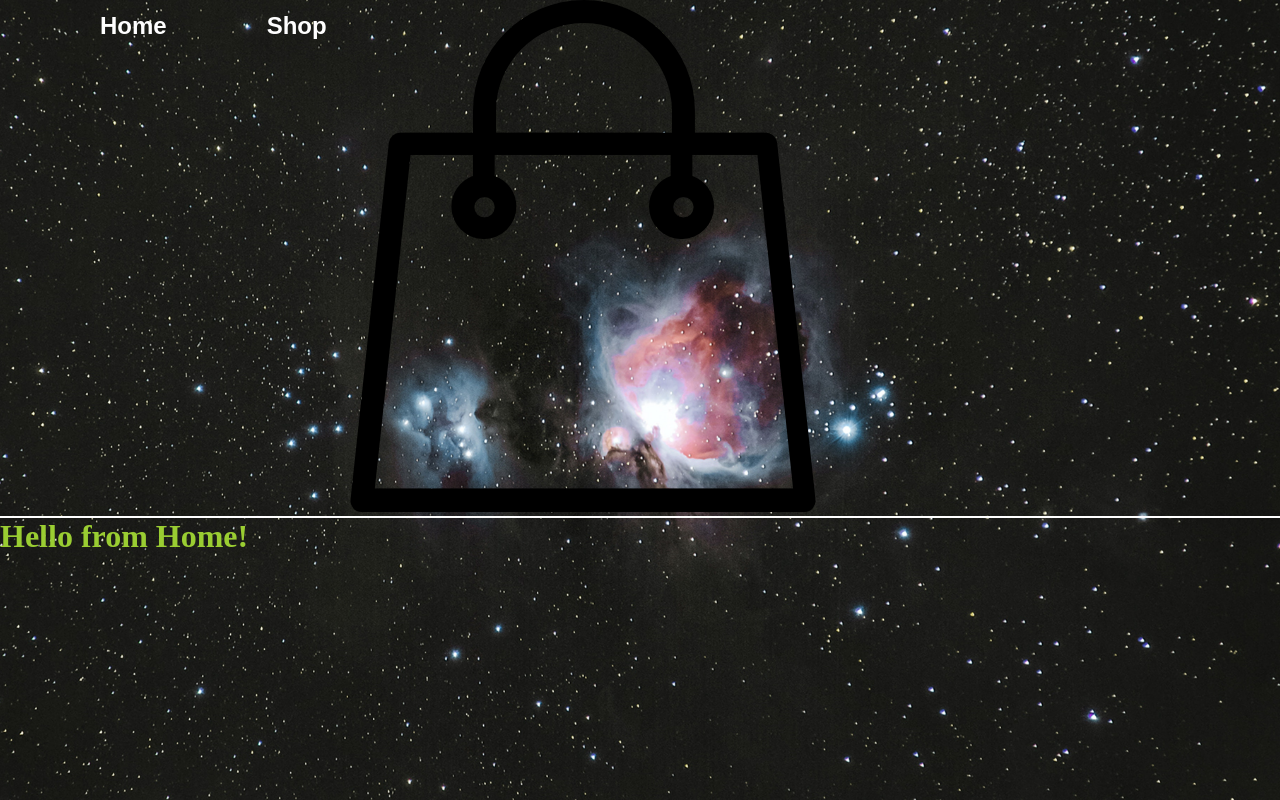
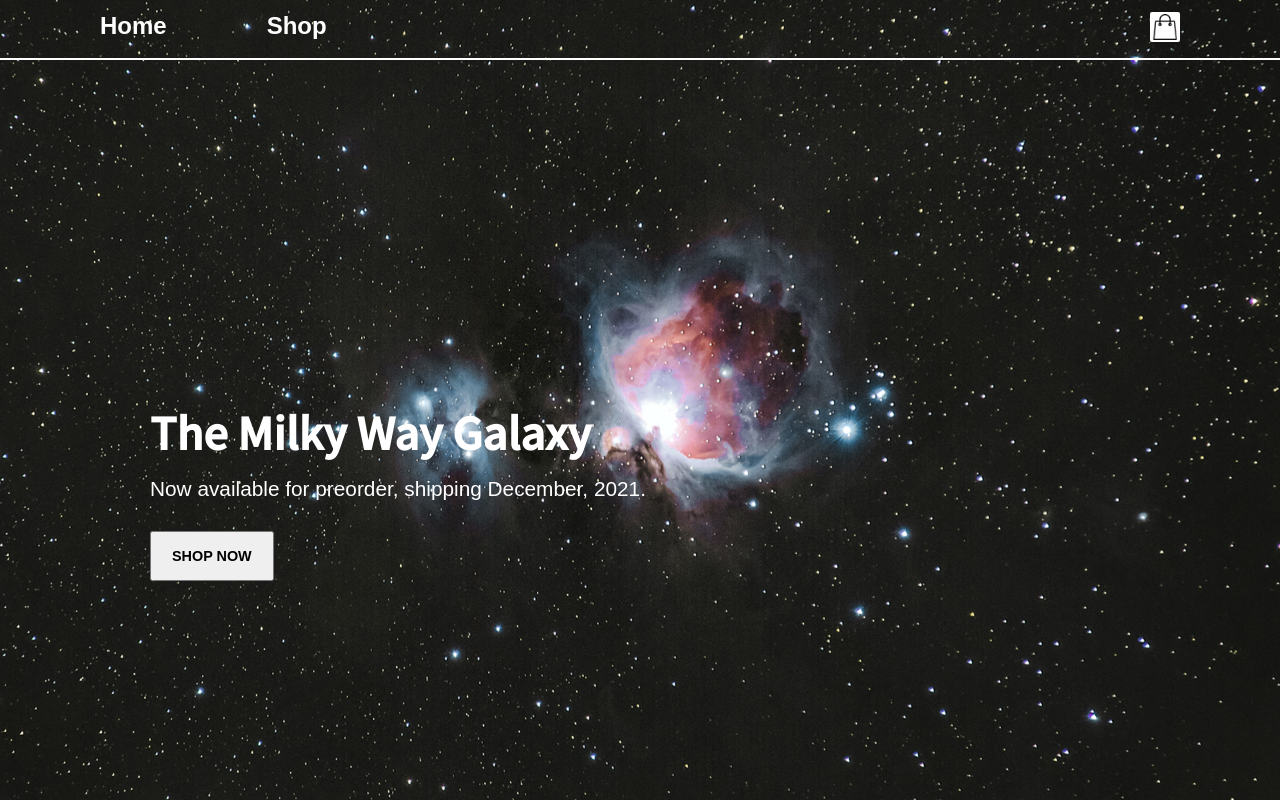
Before and after one commit to siddharth-stn/Shopping-Cart, a React (Create React App) app: page / in a window 1280 px wide. Built offline with nearby package versions, Linux system fonts and the light colour scheme.

Commit message:
Home page styling done

```diff
--- a/src/App.css
+++ b/src/App.css
@@ -1,3 +1,5 @@
+@import url("https://fonts.googleapis.com/css2?family=Noto+Sans+JP:wght@500&display=swap");
+
 * {
   padding: 0px;
   margin: 0px;
@@ -28,10 +30,22 @@ nav > li {
   margin-bottom: 10px;
 }
 
-nav > li:last-child {
+img {
+  width: 30px;
+  height: 30px;
+  background-color: white;
+  padding: 2px;
+  border-radius: 2px;
+}
+
+nav > li:nth-child(2) {
   margin-left: 100px;
 }
 
+nav > li:nth-child(3) {
+  margin-left: auto;
+  margin-right: 100px;
+}
 
 nav > li > a {
   text-decoration: none;
@@ -47,6 +61,34 @@ nav > li > a:hover {
   color: black;
 }
 
-h1 {
-  color: yellowgreen;
+#homeWrapDiv {
+  position: absolute;
+  display: flex;
+  flex-direction: column;
+  height: 120px;
+  left: 150px;
+  top: 400px;
 }
+
+#mainPara {
+  font-family: 'Noto Sans JP', sans-serif;
+  font-size: 2.7rem;
+  font-weight: bold;
+  color: white;
+}
+
+#subPara {
+  font-family: Arial, Helvetica, sans-serif;
+  font-size: 1.3rem;
+  color: white;
+  margin-top: 15px;
+}
+
+#homeWrapDiv > a >  button {
+  font-size: 0.9rem;
+  font-weight: bold;
+  padding: 15px;
+  padding-left: 20px;
+  padding-right: 20px;
+  margin-top: 30px;
+}
--- a/src/components/Home.js
+++ b/src/components/Home.js
@@ -1,11 +1,16 @@
-import React from 'react';
+import React from "react";
+import { Link } from "react-router-dom";
 
-function Home () {
-    return (
-        <div className="homeWrap">
-            <h1>Hello from Home!</h1>
-        </div>
-    );
-};
+function Home() {
+  return (
+    <div id="homeWrapDiv">
+      <p id="mainPara">The Milky Way Galaxy</p>
+      <p id="subPara">Now available for preorder, shipping December, 2021.</p>
+      <Link to="/Shop">
+        <button>SHOP NOW</button>
+      </Link>
+    </div>
+  );
+}
 
 export default Home;
--- a/src/components/Navbar.js
+++ b/src/components/Navbar.js
@@ -12,7 +12,9 @@ function Navbar() {
         <li>
           <Link to="/Shop">Shop</Link>
         </li>
-        <div id="imgDiv"><img src={shoppingIcon}/></div>
+        <li>
+          <Link to="/Cart"><img src={shoppingIcon} alt="Cart-Icon"/></Link>
+        </li>
       </nav>
     </div>
   );
```
